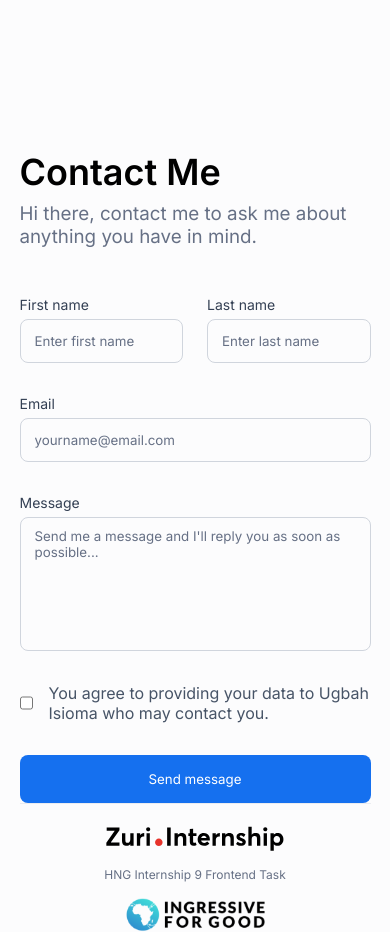
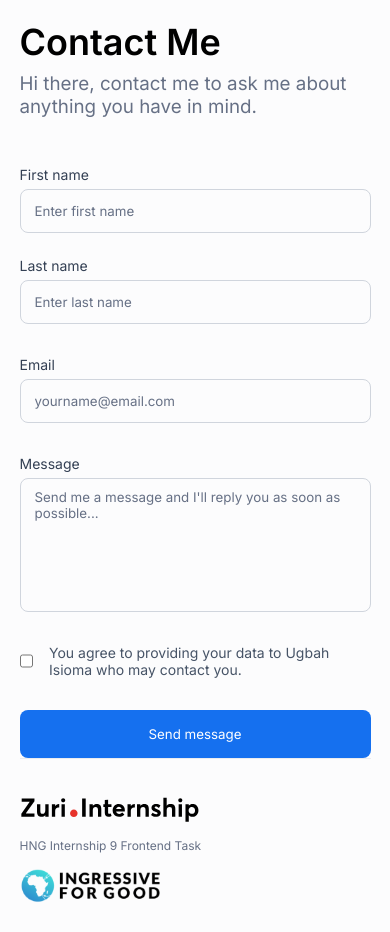
Before and after one commit to monarcode/hng-one, a React (Vite) app: page /contact in a window 390 px wide. After the commit the page ends 903 px from the top, so only its background shows below. Built offline with nearby package versions, Linux system fonts and the light colour scheme.

Commit message:
fix: mobile responsiveness

```diff
--- a/src/components/Checkbox/style.module.scss
+++ b/src/components/Checkbox/style.module.scss
@@ -1,3 +1,5 @@
+@import "@styles/mixins";
+
 .checkbox {
   height: 20px;
   width: 20px;
@@ -7,4 +9,8 @@
 .label {
   color: var(--clr-gray-600);
   font-size: var(--text-md);
+
+  @include mobile {
+    font-size: var(--text-sm);
+  }
 }
--- a/src/components/Footer/Footer.module.scss
+++ b/src/components/Footer/Footer.module.scss
@@ -24,7 +24,8 @@
 @include mobile {
   .Footer {
     flex-direction: column;
+    align-items: flex-start;
     gap: 1rem;
-    padding-block: 1rem;
+    padding-block: 2rem;
   }
 }
--- a/src/pages/Contact/Contact.module.scss
+++ b/src/pages/Contact/Contact.module.scss
@@ -1,5 +1,11 @@
+@import "@styles/mixins";
+
 .container {
   margin-top: 150px;
+
+  @include mobile {
+    margin-top: 20px;
+  }
 }
 
 .title {
@@ -24,6 +30,11 @@
   display: flex;
   align-items: center;
   gap: 24px;
+
+  @include mobile {
+    flex-direction: column;
+    align-items: unset;
+  }
 }
 
 .cta {
```
